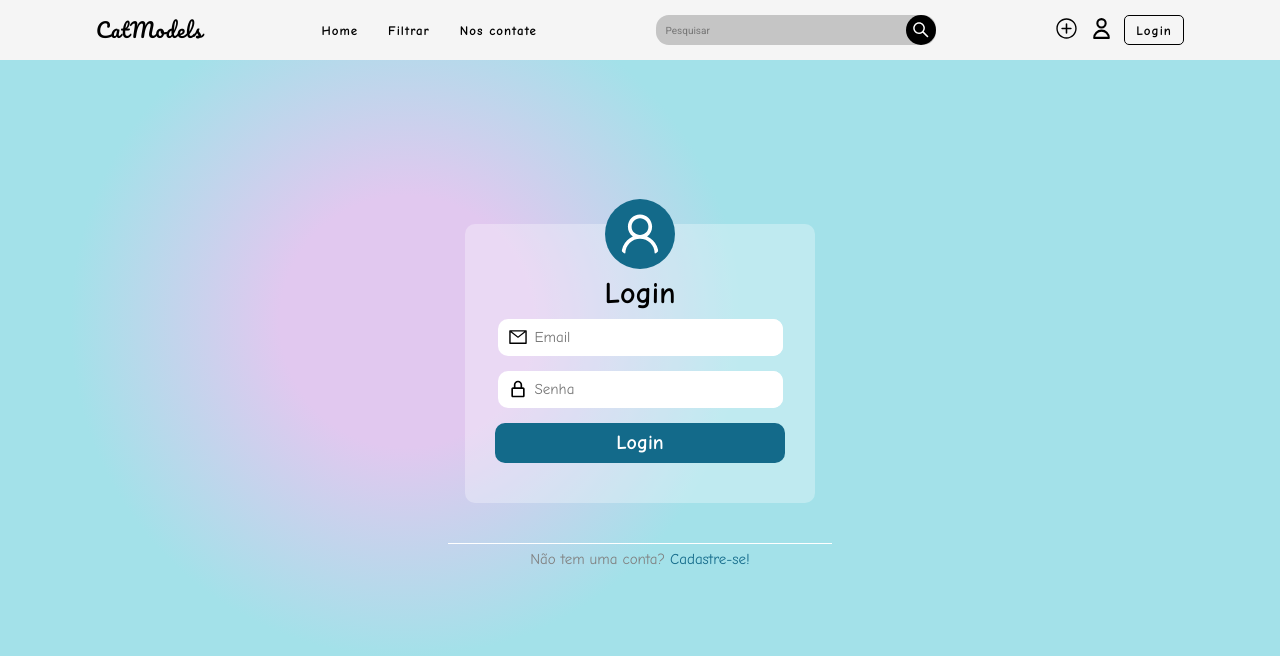
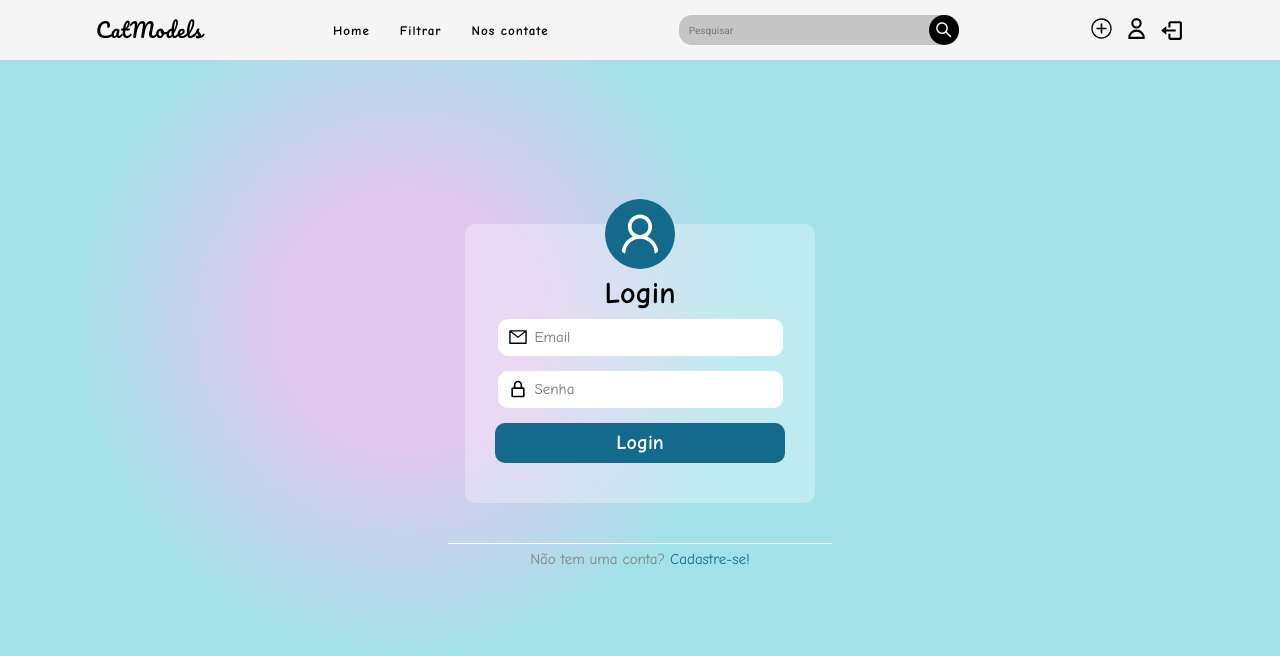
Before and after one commit to vitorluizms/CatModel-Front, a React (Vite) app: page / in a window 1280 px wide. Shown: the top 656 px of the page. Built offline with nearby package versions, Linux system fonts and the light colour scheme; sample sign-in values are in the browser's storage.

Commit message:
feat: Função de deslogar

```diff
--- a/src/Contexts/userContext.jsx
+++ b/src/Contexts/userContext.jsx
@@ -1,11 +1,10 @@
-import { createContext, useEffect, useState } from "react";
-import { useNavigate } from "react-router-dom";
+import { createContext, useState } from "react";
 
 export const UserContext = createContext();
 
 export default function UserProvider({ children }) {
   const lsUser = JSON.parse(localStorage.getItem("user"));
-  const [user, setUser] = useState(lsUser === null ? {} : lsUser);
+  const [user, setUser] = useState(lsUser === null ? null : lsUser);
 
   return (
     <UserContext.Provider value={{ user, setUser }}>
--- a/src/components/NavBar.jsx
+++ b/src/components/NavBar.jsx
@@ -1,13 +1,30 @@
-import { useState } from "react";
+import { useContext, useState } from "react";
 import { AiOutlineSearch } from "react-icons/ai";
+import { BiLogOut } from "react-icons/bi";
 import { HiOutlineUser } from "react-icons/hi";
 import { IoIosAddCircleOutline } from "react-icons/io";
-import { Link } from "react-router-dom";
+import { Link, useNavigate } from "react-router-dom";
+import { toast } from "react-toastify";
 import styled from "styled-components";
+import { UserContext } from "../Contexts/userContext";
 
 export default function NavBar() {
   const [search, setSearch] = useState("");
+  const { user, setUser } = useContext(UserContext);
+  const navigate = useNavigate();
 
+  function logOut() {
+    localStorage.removeItem("user");
+    setUser(null);
+    toast.success("LogOut realizado!", {
+      position: toast.POSITION.TOP_CENTER,
+      autoClose: 3000,
+      hideProgressBar: false,
+      closeOnClick: false,
+      pauseOnHover: true,
+    });
+    navigate("/home");
+  }
   return (
     <TopBar>
       <section>
@@ -58,9 +75,20 @@ export default function NavBar() {
               }}
             />
           </Link>
-          <Link to={"/"} style={{ textDecoration: "none" }}>
-            <button>Login</button>
-          </Link>
+          {user === null ? (
+            <Link to={"/"} style={{ textDecoration: "none" }}>
+              <button>Login</button>
+            </Link>
+          ) : (
+            <BiLogOut
+              style={{
+                fontSize: "25px",
+                cursor: "pointer",
+                color: "#000",
+              }}
+              onClick={logOut}
+            />
+          )}
         </article>
       </section>
     </TopBar>
--- a/src/pages/CreateCat.jsx
+++ b/src/pages/CreateCat.jsx
@@ -1,6 +1,7 @@
 import axios from "axios";
-import { useContext, useState } from "react";
+import { useContext, useEffect, useState } from "react";
 import { TailSpin } from "react-loader-spinner";
+import { useNavigate } from "react-router-dom";
 import { toast } from "react-toastify";
 import styled from "styled-components";
 import { UserContext } from "../Contexts/userContext";
@@ -16,6 +17,24 @@ export default function CreateCat() {
   const [mainPic, setMainPic] = useState("");
   const { user, setUser } = useContext(UserContext);
   const [loading, setLoading] = useState("false");
+  const navigate = useNavigate();
+
+  useEffect(() => {
+    if (user === null) {
+      toast.error(
+        "Você não pode acessar essa página enquando estiver deslogado!",
+        {
+          position: toast.POSITION.TOP_CENTER,
+          autoClose: 3000,
+          hideProgressBar: false,
+          closeOnClick: false,
+          pauseOnHover: true,
+        }
+      );
+      navigate("/");
+      return;
+    }
+  }, []);
 
   function registerCat(e) {
     e.preventDefault();
--- a/src/pages/UserCatsPage.jsx
+++ b/src/pages/UserCatsPage.jsx
@@ -1,6 +1,7 @@
 import axios from "axios";
 import { useContext, useEffect, useState } from "react";
 import { TailSpin } from "react-loader-spinner";
+import { useNavigate } from "react-router-dom";
 import { toast } from "react-toastify";
 import styled from "styled-components";
 import { UserContext } from "../Contexts/userContext";
@@ -11,7 +12,22 @@ export default function UserCats() {
   const [cats, setCats] = useState([]);
   const { user, setUser } = useContext(UserContext);
   const [loading, setLoading] = useState(false);
+  const navigate = useNavigate();
   useEffect(() => {
+    if (user === null) {
+      toast.error(
+        "Você não pode acessar essa página enquando estiver deslogado!",
+        {
+          position: toast.POSITION.TOP_CENTER,
+          autoClose: 3000,
+          hideProgressBar: false,
+          closeOnClick: false,
+          pauseOnHover: true,
+        }
+      );
+      navigate("/");
+      return;
+    }
     setLoading(true);
     getUserCats();
   }, []);
```
